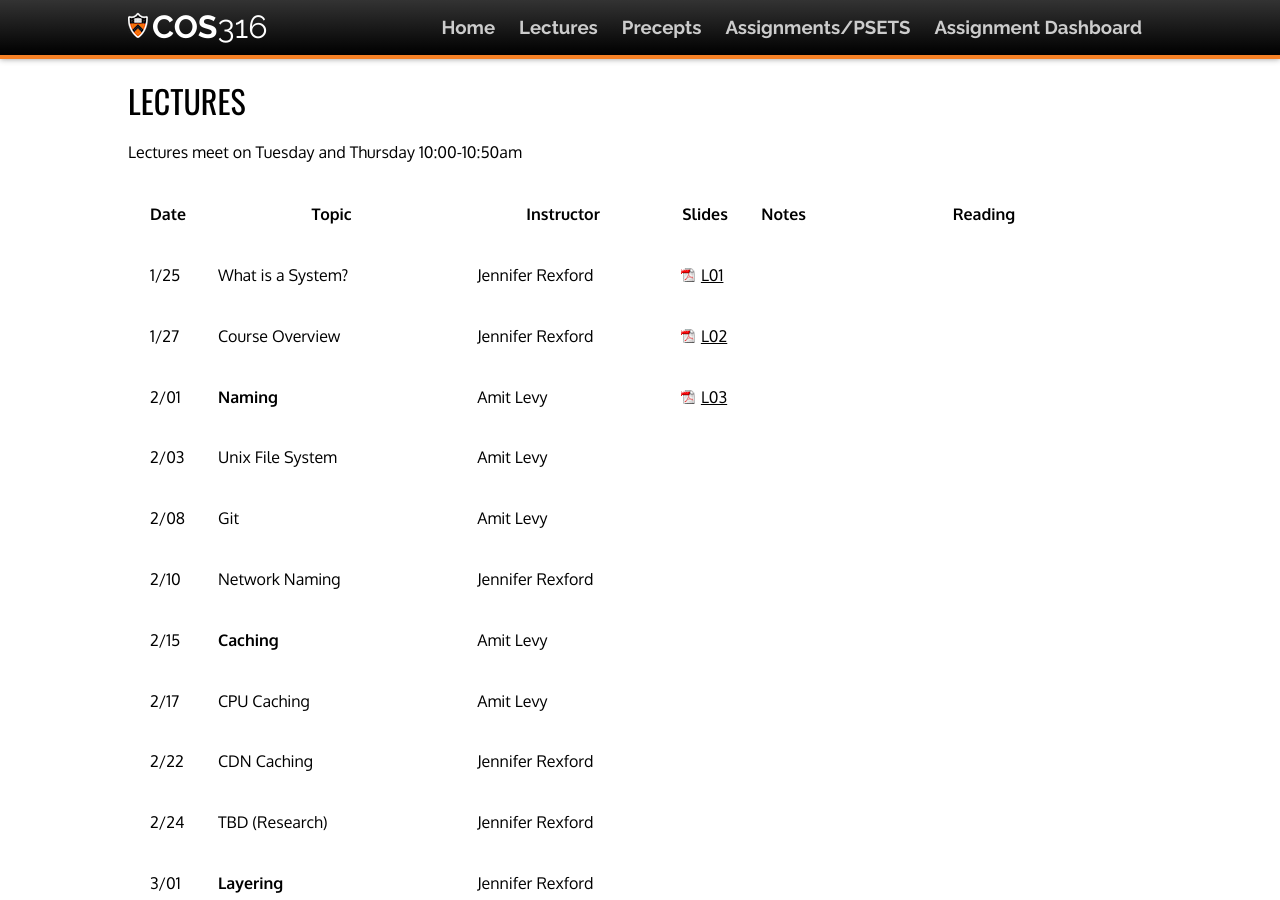
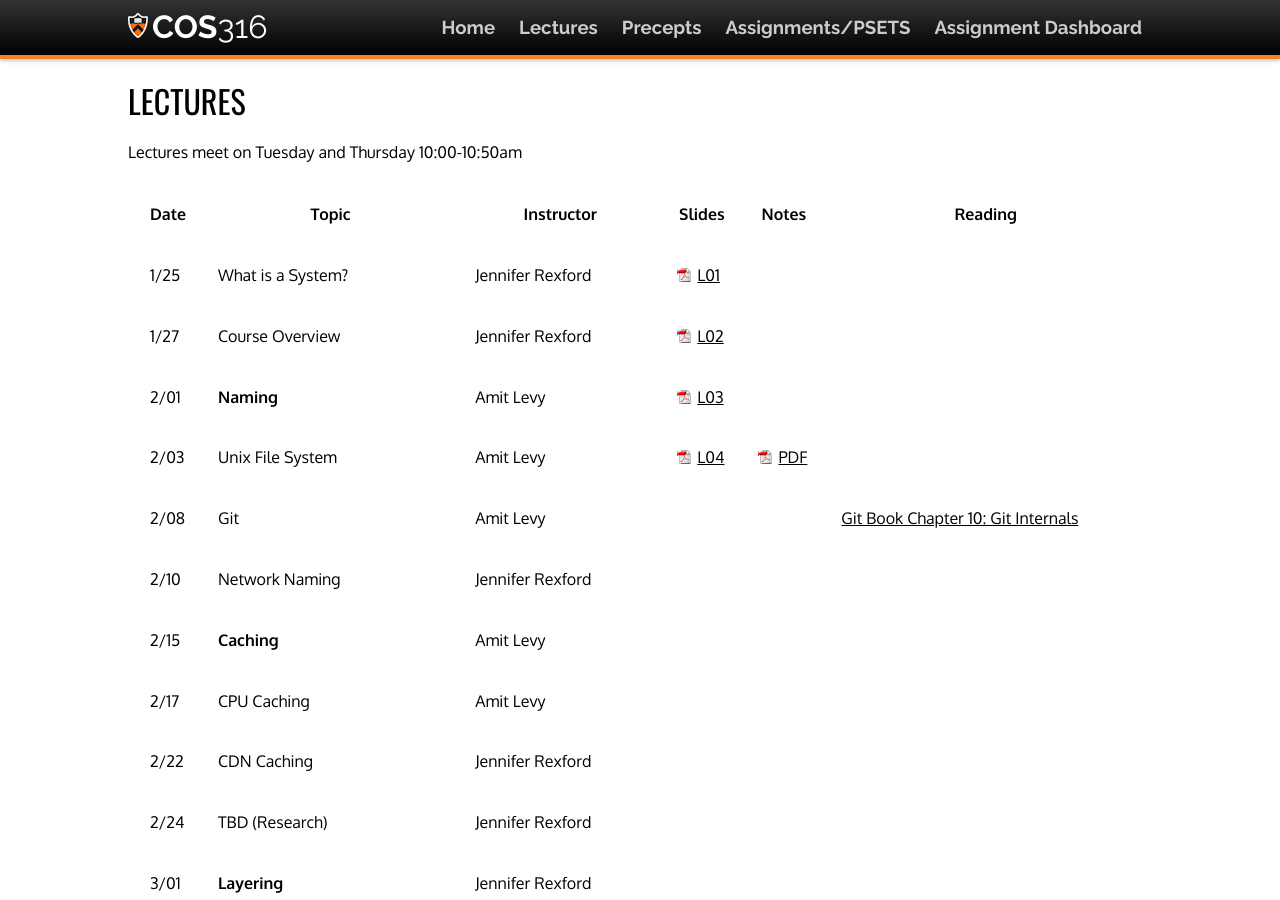
Before and after one commit to cos316/cos316-web, a Jekyll site: the page built from lectures.md, in a window 1280 px wide and 900 px high. Built offline with Jekyll 4.4.1, drawn with Linux system fonts in a browser that asks for light colours; nearby versions of some CDN libraries.

Commit message:
Add lecture 4 slides+notes, reading for lecture 5

```diff
--- a/lectures.md
+++ b/lectures.md
@@ -7,11 +7,11 @@ Lectures meet on Tuesday and Thursday 10:00-10:50am
 
 |Date   | Topic | Instructor | Slides| Notes | Reading |
 |-------|-------|------------|-------|-------|------------|
-| 1/25  | What is a System?| Jennifer Rexford | [L01](lectures/L01-systems.pdf) | | |
-| 1/27  | Course Overview  | Jennifer Rexford | [L02](lectures/L02-overview.pdf) | | |
-| 2/01  | **Naming**       | Amit Levy   | [L03](lectures/L03-naming.pdf)  | | |
-| 2/03  | Unix File System | Amit Levy   |   |
-| 2/08  | Git              | Amit Levy   |   |
+| 1/25  | What is a System?| Jennifer Rexford | [L01](/lectures/L01-systems.pdf) | | |
+| 1/27  | Course Overview  | Jennifer Rexford | [L02](/lectures/L02-overview.pdf) | | |
+| 2/01  | **Naming**       | Amit Levy   | [L03](/lectures/L03-naming.pdf)  | | |
+| 2/03  | Unix File System | Amit Levy   | [L04](/lectures/L04-unix-fs.pdf)  | [PDF](/notes/Naming in UNIX File Systems.pdf) | |
+| 2/08  | Git              | Amit Levy   |   | | [Git Book Chapter 10: Git Internals](https://git-scm.com/book/en/v2/Git-Internals-Plumbing-and-Porcelain) |
 | 2/10  | Network Naming   | Jennifer Rexford |   | | |
 | 2/15  | **Caching**      | Amit Levy   |   | | |
 | 2/17  | CPU Caching      | Amit Levy   |   | | |
```
Also changed, not shown: 2 other files.
